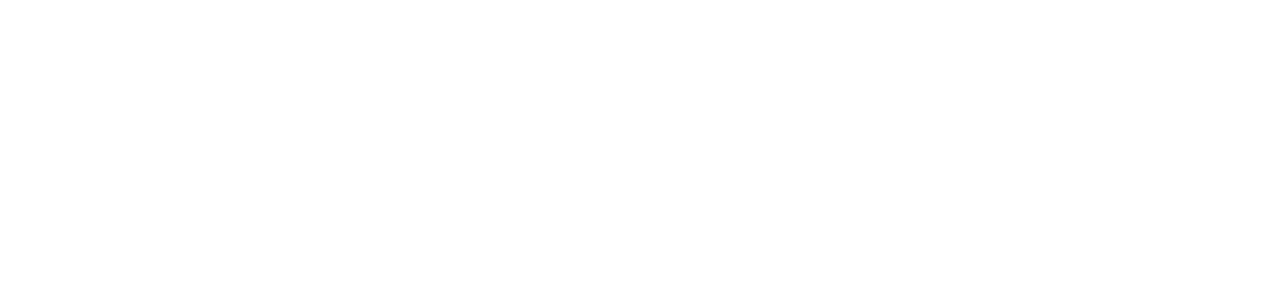
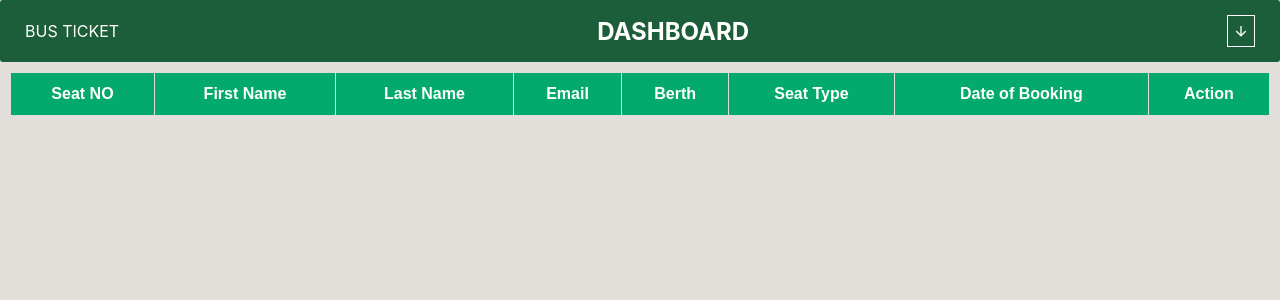
Before and after one commit to vipin-jangra/BusTicket, a React (Create React App) app: page /dashboard in a window 1280 px wide. Before the commit this address had no page. Shown: the top 300 px of the page. Built offline with nearby package versions, Linux system fonts and the light colour scheme.

Commit message:
Bus ticket

```diff
--- a/src/App.js
+++ b/src/App.js
@@ -13,7 +13,7 @@
         <Routes>
           <Route path='/' element={<Navigate to={'/reservation'} />} />
           <Route path='/reservation' element={<DefaultLayout><Reservation /></DefaultLayout>} />
-          <Route path='/admin' element={<DefaultLayout><Dashboard /></DefaultLayout>} />
+          <Route path='/dashboard' element={<DefaultLayout><Dashboard /></DefaultLayout>} />
         </Routes>
       </Router>
     </div>
--- a/src/components/DefaultLayout.js
+++ b/src/components/DefaultLayout.js
@@ -24,10 +24,10 @@
             title:"Dashboard",
             icon : <i class="ri-macbook-line"></i>,
             onClick : ()=>{
-                navigate("/admin");
+                navigate("/dashboard");
                 setToggleVisiblity(!toggleVisiblity);
             },
-            path : "/admin",
+            path : "/dashboard",
         },
     ];
 
--- a/src/pages/dashboard.js
+++ b/src/pages/dashboard.js
@@ -76,7 +76,7 @@
         // Update the seat data using setDataToRow
         updateSeatsData(updatedSeatsData);
         message.success("Ticket Deleted Successfully");
-        window.location.reload();
+        // window.location.reload();
 
     }
 
@@ -108,7 +108,7 @@
             updateSeatsData(updatedSeatsData);
             closeModal()
             message.success("Ticket Updated successfully");
-            window.location.reload();
+            //window.location.reload();
     }
 
     const handleEdit = ()=>{
```
